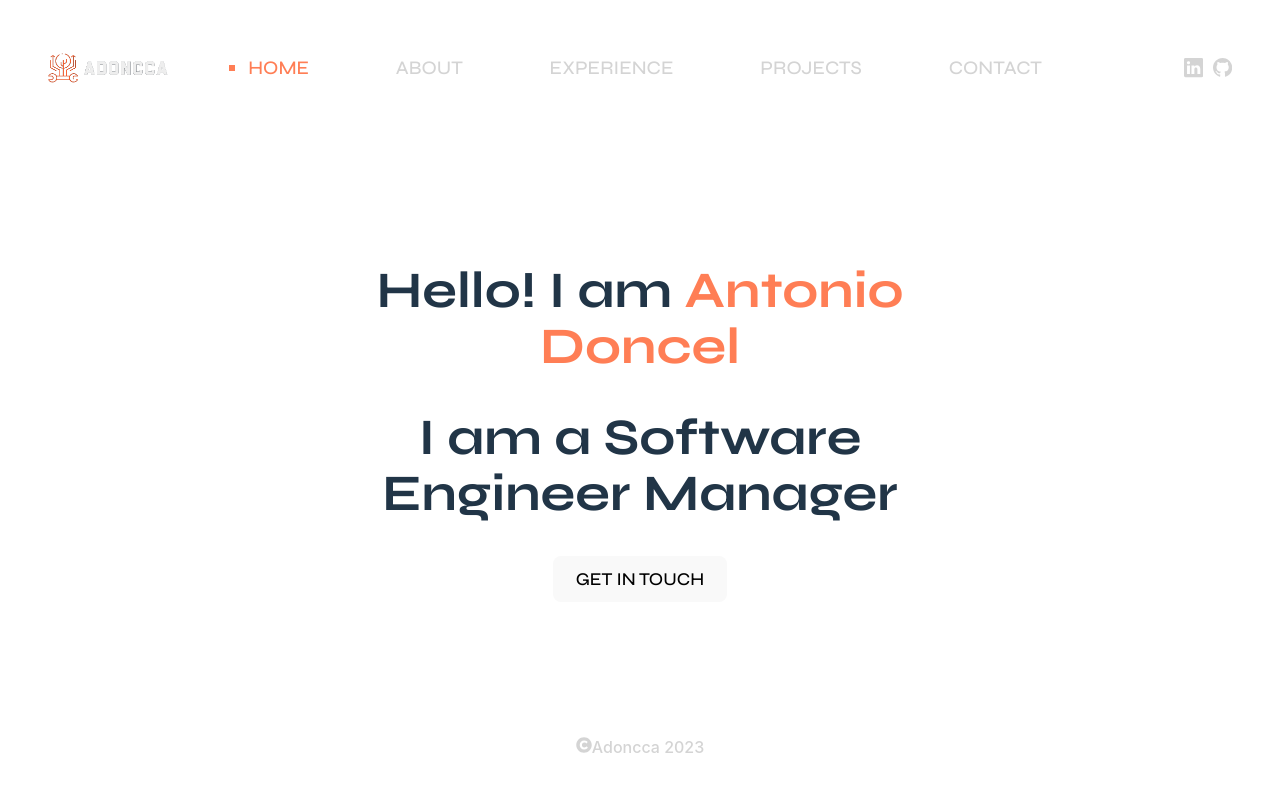
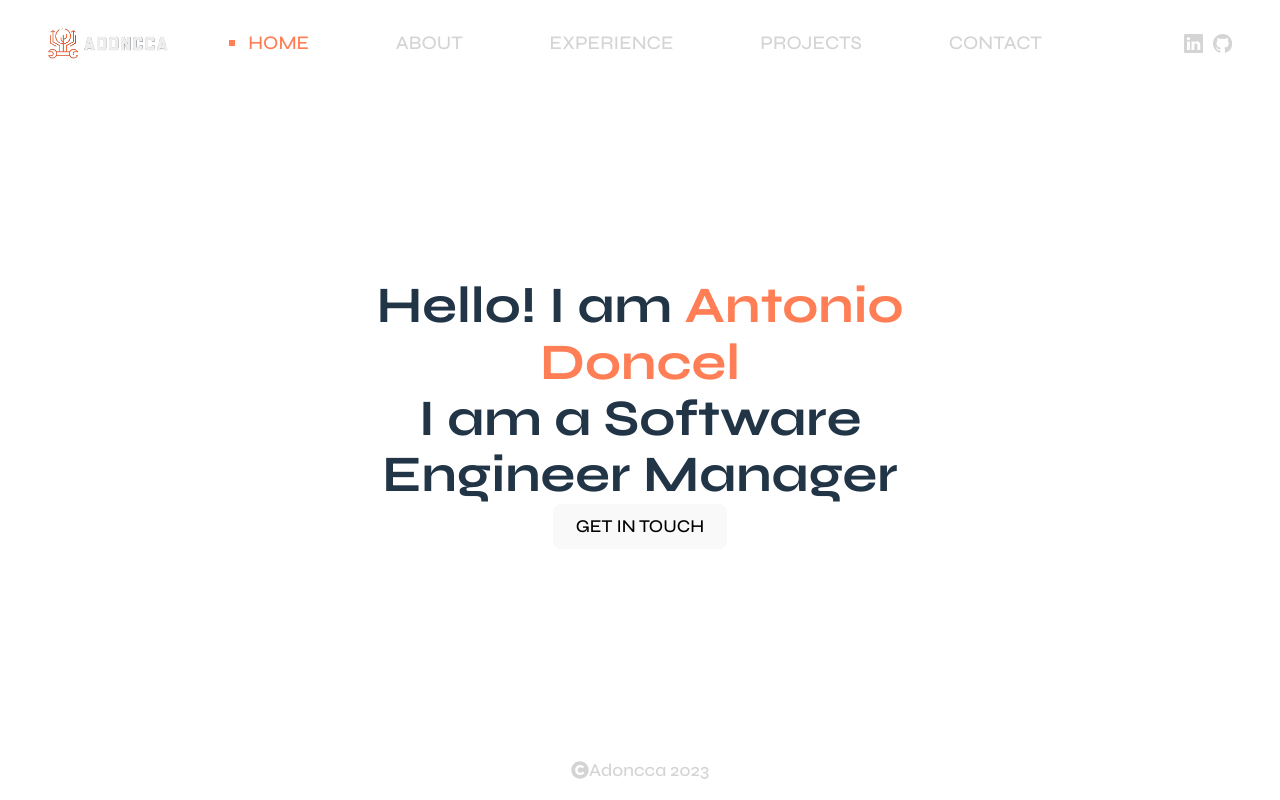
Before and after one commit to ADoncel/portfolio_tempalte, a React (Vite) app: page /contact in a window 1280 px wide. Built offline with nearby package versions, Linux system fonts and the light colour scheme.

Commit message:
style-fix

```diff
--- a/src/App.css
+++ b/src/App.css
@@ -1,7 +1,6 @@
 #root {
   margin: 0 3em;
   padding: 1em 0;
-  width: 100%;
   height: 100%;
   overflow: hidden;
   text-align: center;
@@ -62,24 +61,7 @@
   flex-direction: row;
   justify-content: flex-start;
   font-size: larger;
-  margin-left: 5vw;
   align-items: center;
-  color: #d4d4d4;
-  text-decoration: none;
   margin-left: 10px;
   float: right;
 }
-
-.header a:hover {
-  color: #d4d4d4;
-  filter: drop-shadow(0 0 0.1em #ff7e55);
-  transition: 0.5s filter;
-}
-
-.header a:active {
-  color: #ff7e55;
-  outline: none;
-  list-style: square;
-  filter: drop-shadow(0 0 0.1em #ff5722);
-  transition: 0.1s filter;
-}
--- a/src/components/Footer/Footer.css
+++ b/src/components/Footer/Footer.css
@@ -4,23 +4,13 @@
   padding: 0;
   align-items: center;
   justify-content: center;
+  font-family: 'Syne';
+  font-weight: 500;
+  font-size: large;
 }
 
-.footer a {
-  color: #d4d4d4;
-  text-decoration: none;
+.footer a{
+  display: flex;
+  align-items: center;
+  justify-content: center;
 }
-
-.footer a:hover {
-  color: #d4d4d4;
-  filter: drop-shadow(0 0 0.1em #ff7e55);
-  transition: 0.5s filter;
-}
-
-.footer a:active {
-  color: #ff7e55;
-  outline: none;
-  list-style: square;
-  filter: drop-shadow(0 0 0.1em #ff5722);
-  transition: 0.1s filter;
-}
--- a/src/components/Footer/Footer.tsx
+++ b/src/components/Footer/Footer.tsx
@@ -7,7 +7,7 @@ const Footer = () => {
     <footer className="footer">
       <a href="https://www.adoncca.nl/">
         <FaCopyright />
-        <span style={{ marginBottom: 3 }}>Adoncca 2023</span>
+        <span>Adoncca 2023</span>
       </a>
     </footer>
   );
--- a/src/components/Navmenu/Navmenu.css
+++ b/src/components/Navmenu/Navmenu.css
@@ -21,25 +21,6 @@
   margin: 0 3vw;
 }
 
-.menu a {
-  color: #d4d4d4;
-  text-decoration: none;
-}
-
-.menu a:hover {
-  color: #d4d4d4;
-  filter: drop-shadow(0 0 0.1em #ff7e55);
-  transition: 0.5s filter;
-}
-
-.menu a:active {
-  color: #ff7e55;
-  outline: none;
-  list-style: square;
-  filter: drop-shadow(0 0 0.1em #ff5722);
-  transition: 0.1s filter;
-}
-
 .selected {
   color: #ff7e55;
   list-style: square;
--- a/src/index.css
+++ b/src/index.css
@@ -1,10 +1,16 @@
+*,
+::before,
+::after {
+    padding: 0;
+    margin: 0;
+    box-sizing: border-box;
+}
+
 :root {
-  font-family: Inter, system-ui, Avenir, Helvetica, Arial, sans-serif;
   line-height: 1.5;
-  font-weight: 400;
 
   color-scheme: light dark;
-  color: #ffffff;
+  /* color: #ffffff; TODO: Get right color change other CSSs */
   background-color: #1e2329;
 
   font-synthesis: none;
@@ -16,19 +22,31 @@
 
 a {
   font-weight: 500;
-  color: #646cff;
-  text-decoration: inherit;
+  color: #d4d4d4;
+  text-decoration: none;
 }
+
 a:hover {
-  color: #535bf2;
+  color: #d4d4d4;
+  filter: drop-shadow(0 0 0.1em #ff7e55);
+  transition: 0.5s filter;
+}
+
+a:active {
+  color: #ff7e55;
+  outline: none;
+  list-style: square;
+  filter: drop-shadow(0 0 0.1em #ff5722);
+  transition: 0.1s filter;
 }
 
 body {
   margin: 0;
-  display: flex;
   place-items: center;
   min-width: 320px;
   min-height: 100vh;
+  width: 100%;
+  height: 100vh;
 }
 
 h1 {
```
